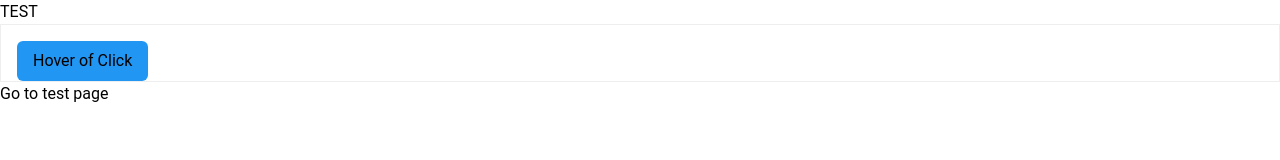
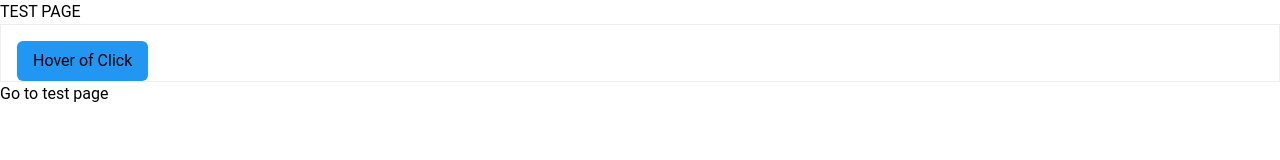
Before and after one commit to jinyoung4478/init-react-ts, a React (Vite) app: page / in a window 1280 px wide. Shown: the top 160 px of the page. Built offline with nearby package versions, Linux system fonts and the light colour scheme.

Commit message:
[test] Test commit to check squash merge - 2

```diff
--- a/src/pages/Home.tsx
+++ b/src/pages/Home.tsx
@@ -4,7 +4,7 @@ import { Link } from '@/components/Link';
 export default function Home() {
   return (
     <div>
-      <h1>TEST</h1>
+      <h1>TEST PAGE</h1>
       <Tooltip>
         <div className="absolute -bottom-8 left-0 bg-blue-200">This is tooltip</div>
       </Tooltip>
```
